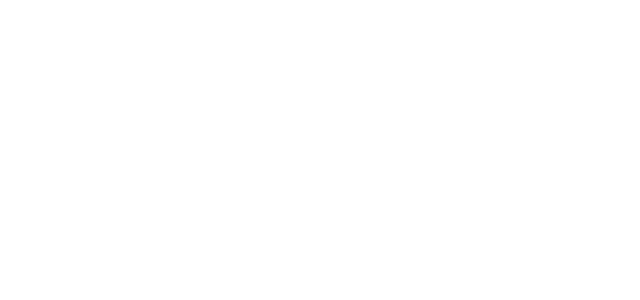
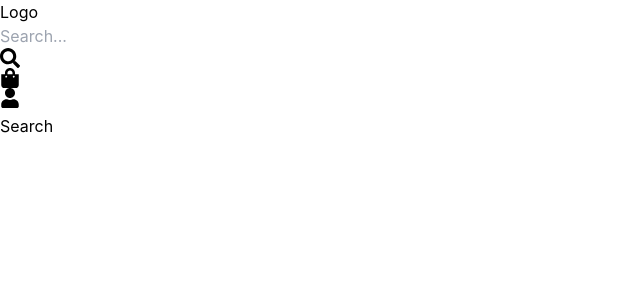
Before and after one commit to abhii145/mern-ecommerce-app, a React (Vite) app in the folder frontend/: page /search in a window 1280 px wide. Before the commit this address had no page. Shown: the top 300 px of the page, without its empty margins (0-640 px from the left). Built offline with nearby package versions, Linux system fonts and the light colour scheme.

Commit message:
product listing

```diff
--- a/frontend/src/App.tsx
+++ b/frontend/src/App.tsx
@@ -12,11 +12,12 @@ import {
   ProductManagement,
   Products,
   TransactionManagement,
+  Transaction,
+  Piecharts,
+  Search,
 } from "./pages";
 import { Suspense } from "react";
-import { Loader } from "./components";
-import Transactions from "./pages/admin/Transaction";
-import PieCharts from "./pages/admin/charts/Piecharts";
+import { Loader, UserLayout } from "./components";
 
 const App = () => {
   return (
@@ -24,21 +25,24 @@ const App = () => {
       <Suspense fallback={<Loader />}>
         <Routes>
           {/* Public Routes */}
-          <Route path="/" element={<Home />} />
-          <Route path="/cart" element={<Cart />} />
+          <Route path="/" element={<UserLayout />}>
+            <Route path="/" element={<Home />} />
+            <Route path="/cart" element={<Cart />} />
+            <Route path="/search" element={<Search />} />
+          </Route>
 
           {/* Admin Routes with Layout */}
           <Route path="/admin" element={<AdminLayout />}>
             <Route path="dashboard" element={<Dashboard />} />
             <Route path="product" element={<Products />} />
-            <Route path="transactions" element={<Transactions />} />
+            <Route path="transactions" element={<Transaction />} />
             <Route path="customers" element={<Customers />} />
             <Route path="product/new" element={<NewProducts />} />
             <Route path="product/:id" element={<ProductManagement />} />
             <Route path="transaction/:id" element={<TransactionManagement />} />
             <Route path="chart/bar" element={<Barcharts />} />
             <Route path="chart/line" element={<Linecharts />} />
-            <Route path="chart/pie" element={<PieCharts />} />
+            <Route path="chart/pie" element={<Piecharts />} />
             <Route path="app/coupon" element={<Coupon />} />
           </Route>
         </Routes>
--- /dev/null
+++ b/frontend/src/components/Header.tsx
@@ -0,0 +1,120 @@
+import { useState, useRef, useEffect } from "react";
+import {
+  FaSearch,
+  FaShoppingBag,
+  FaSignInAlt,
+  FaSignOutAlt,
+  FaUser,
+} from "react-icons/fa";
+import { Link } from "react-router-dom";
+
+const user = {
+  _id: 1,
+  role: "admin",
+};
+
+const Header: React.FC = () => {
+  const [isOpen, setIsOpen] = useState<boolean>(false);
+  const dialogRef = useRef<HTMLDivElement | null>(null);
+
+  const handleClickOutside = (event: MouseEvent) => {
+    if (
+      dialogRef.current &&
+      !dialogRef.current.contains(event.target as Node)
+    ) {
+      setIsOpen(false);
+    }
+  };
+
+  useEffect(() => {
+    document.addEventListener("mousedown", handleClickOutside);
+
+    return () => {
+      document.removeEventListener("mousedown", handleClickOutside);
+    };
+  }, []);
+
+  return (
+    <header className="bg-white shadow-md">
+      <div className="container mx-auto px-4 flex items-center justify-between py-2">
+        {/* Logo */}
+        <div className="flex items-center space-x-2">
+          <Link to="/" className="text-2xl font-bold text-gray-800">
+            Logo
+          </Link>
+        </div>
+
+        <div className="flex flex-grow items-center justify-center px-4">
+          <div className="relative w-full max-w-lg">
+            <input
+              type="text"
+              placeholder="Search..."
+              className="w-full py-2 pl-10 pr-4  focus:outline-none focus:border-blue-500"
+            />
+            <FaSearch
+              className="absolute left-3 top-3 text-gray-500"
+              size={20}
+            />
+          </div>
+        </div>
+
+        <div className="flex items-center space-x-4">
+          <Link
+            to="/cart"
+            className="text-gray-600 hover:text-blue-600 transition-colors duration-200"
+          >
+            <FaShoppingBag size={20} />
+          </Link>
+
+          {user?._id ? (
+            <>
+              <button
+                onClick={() => setIsOpen((prev) => !prev)}
+                className="text-gray-600 hover:text-blue-600 focus:outline-none transition-colors duration-200"
+              >
+                <FaUser size={20} />
+              </button>
+            </>
+          ) : (
+            <Link
+              to="/login"
+              className="text-gray-600 hover:text-blue-600 transition-colors duration-200 flex items-center"
+            >
+              <FaSignInAlt size={20} />
+            </Link>
+          )}
+        </div>
+      </div>
+
+      {/* Dialog for User Menu */}
+      {isOpen && (
+        <div
+          ref={dialogRef}
+          className="absolute right-4 top-16 bg-white rounded-md shadow-lg border border-gray-300 z-20 p-4"
+        >
+          <div className="flex flex-col space-y-2">
+            {user?.role === "admin" && (
+              <Link
+                to="/admin/dashboard"
+                className="block text-gray-800 hover:bg-blue-100 px-4 py-2 rounded transition-colors duration-150"
+              >
+                Admin
+              </Link>
+            )}
+            <Link
+              to="/orders"
+              className="block text-gray-800 hover:bg-blue-100 px-4 py-2 rounded transition-colors duration-150"
+            >
+              Orders
+            </Link>
+            <button className="w-full text-red-600 hover:bg-red-100 px-4 py-2 rounded transition-colors duration-150 flex items-center justify-center">
+              <FaSignOutAlt className="mr-2" /> Logout
+            </button>
+          </div>
+        </div>
+      )}
+    </header>
+  );
+};
+
+export default Header;
--- /dev/null
+++ b/frontend/src/components/ProductCard.tsx
@@ -0,0 +1,30 @@
+import React from "react";
+
+interface Product {
+  id: number;
+  title: string;
+  image: string;
+  price: number;
+}
+
+interface ProductCardProps {
+  product: Product;
+}
+
+const ProductCard: React.FC<ProductCardProps> = ({ product }) => {
+  return (
+    <div className="max-w-xs bg-white rounded-lg overflow-hidden shadow-md hover:shadow-lg transition-shadow duration-300 transform hover:-translate-y-1">
+      <img
+        className="w-full h-48 object-contain"
+        src={product.image}
+        alt={product.title}
+      />
+      <div className="p-4 flex flex-col justify-between h-48">
+        <h2 className="text-lg font-semibold text-gray-800">{product.title}</h2>
+        <p className="text-gray-600 mt-2">${product.price.toFixed(2)}</p>
+      </div>
+    </div>
+  );
+};
+
+export default ProductCard;
--- /dev/null
+++ b/frontend/src/components/UserLayout.tsx
@@ -0,0 +1,15 @@
+import { Outlet } from 'react-router-dom';
+import Header from './Header';
+
+const UserLayout = () => {
+  return (
+    <div>
+     <Header/>
+      <div>
+        <Outlet />
+      </div>
+    </div>
+  );
+}
+
+export default UserLayout
--- a/frontend/src/components/index.ts
+++ b/frontend/src/components/index.ts
@@ -1,10 +1,13 @@
-import Loader from "./Loader";
-import AdminSidebar from "./admin/AdminSidebar";
-import CategoryItem from "./admin/CategoryItem";
-import DashboardTable from "./admin/DashboardTable";
+import { lazy } from "react";
 import TableHOC from "./admin/TableHOC";
-import WidgetItem from "./admin/WidgetItem";
 
+const Header = lazy(() => import("./Header"));
+const Loader = lazy(() => import("./Loader"));
+const AdminSidebar = lazy(() => import("./admin/AdminSidebar"));
+const CategoryItem = lazy(() => import("./admin/CategoryItem"));
+const DashboardTable = lazy(() => import("./admin/DashboardTable"));
+const WidgetItem = lazy(() => import("./admin/WidgetItem"));
+const UserLayout = lazy(() => import("./UserLayout"));
 
 export {
   Loader,
@@ -13,4 +16,6 @@ export {
   DashboardTable,
   TableHOC,
   WidgetItem,
+  Header,
+  UserLayout,
 };
--- a/frontend/src/pages/Home.tsx
+++ b/frontend/src/pages/Home.tsx
@@ -1,8 +1,41 @@
+import React, { useEffect, useState } from "react";
+import ProductCard from "../components/ProductCard";
 
-const Home = () => {
-  return (
-    <div>Home</div>
-  )
+interface Product {
+  id: number;
+  title: string;
+  image: string;
+  price: number;
 }
 
-export default Home
+const Home: React.FC = () => {
+  const [products, setProducts] = useState<Product[]>([]);
+  const [loading, setLoading] = useState(true);
+  const [error, setError] = useState<string | null>(null);
+
+  useEffect(() => {
+    fetch("https://fakestoreapi.com/products")
+      .then((response) => response.json())
+      .then((data) => {
+        setProducts(data);
+        setLoading(false);
+      })
+      .catch((err) => {
+        setError("Failed to fetch products");
+        setLoading(false);
+      });
+  }, []);
+
+  if (loading) return <div>Loading...</div>;
+  if (error) return <div>{error}</div>;
+
+  return (
+    <div className="p-4 grid grid-cols-1 sm:grid-cols-2 md:grid-cols-3 lg:grid-cols-4 gap-4">
+      {products.map((product) => (
+        <ProductCard key={product.id} product={product} />
+      ))}
+    </div>
+  );
+};
+
+export default Home;
```
